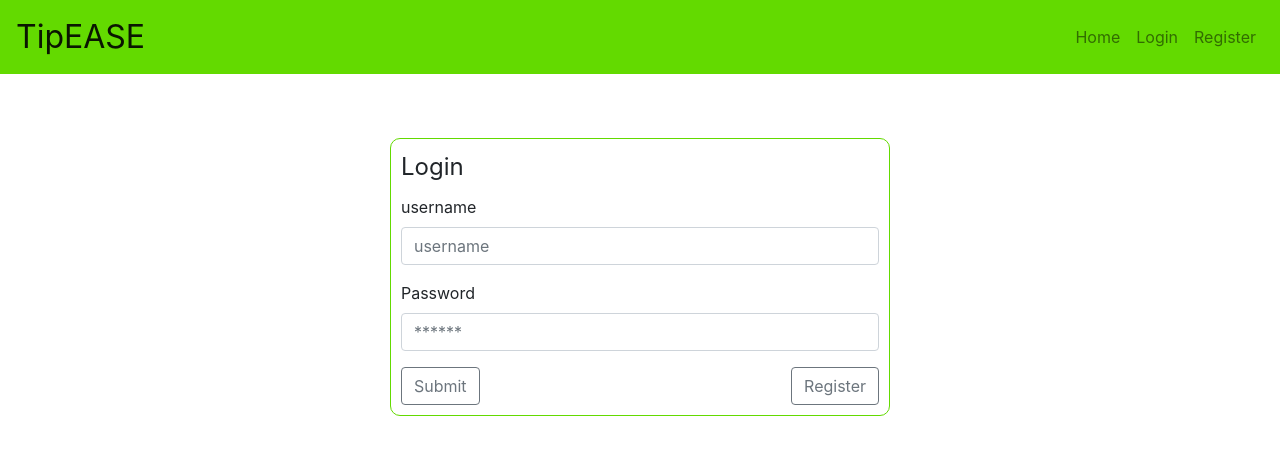
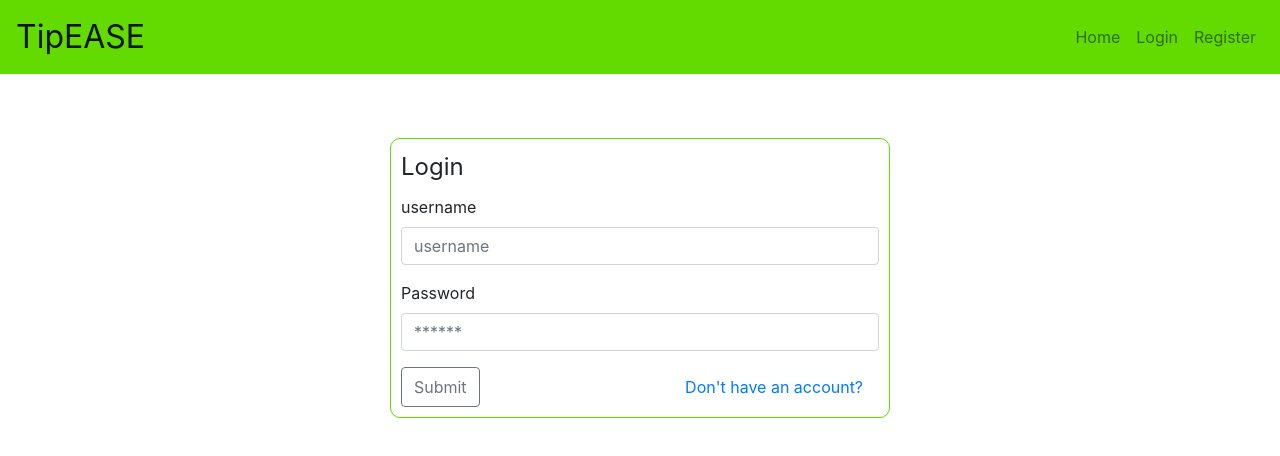
Before and after one commit to brettmadrid/tipease-fe, a React (Create React App) app: page /login in a window 1280 px wide. Shown: the top 456 px of the page. Built offline with nearby package versions, Linux system fonts and the light colour scheme.

Commit message:
Replaced Register button on login form with hyperlink

```diff
--- a/src/components/Login.js
+++ b/src/components/Login.js
@@ -1,7 +1,7 @@
 import React from "react";
 import { Redirect, Link } from "react-router-dom";
 import Axios from "axios";
-import { Button, Form, FormGroup, Label, Input } from "reactstrap";
+import { Button, Form, FormGroup, Label, Input, NavLink, Nav } from "reactstrap";
 
 import "../App.css";
 
@@ -79,9 +79,12 @@ export default class Login extends React.Component {
               Submit
             </Button>
             <Link to="/register">
-              <Button outline type="button">
+              {/* <Button outline type="button">
                 Register
-              </Button>
+              </Button> */}
+              <Nav>
+                <NavLink href="/register">Don't have an account?</NavLink>
+              </Nav>
             </Link>
           </div>
         </Form>
```
